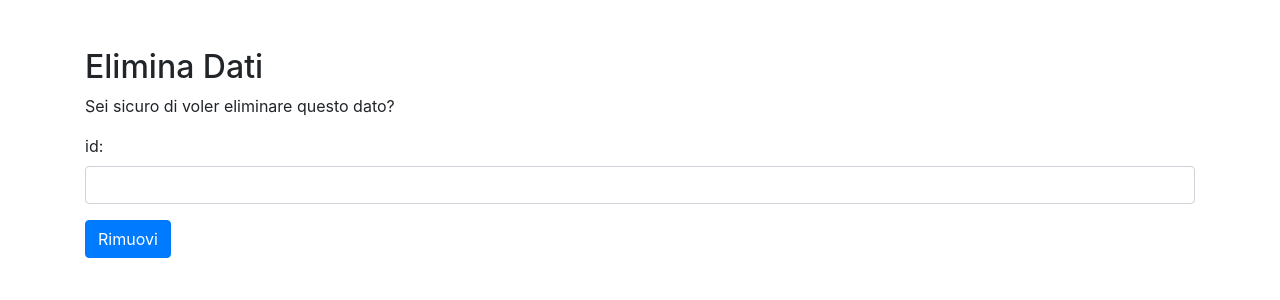
After one commit to FrancescoPagliari1998/progetto_flask, a Flask app: page /delete_book in a window 1280 px wide. The commit adds this page. Shown: the top 300 px of the page. Run offline with Flask 3, Linux system fonts and the light colour scheme; some libraries are stand-ins or nearby versions.

Commit message:
aggiunta modifiche delete book

```diff
--- a/app.py
+++ b/app.py
@@ -101,6 +101,18 @@ def submit_book():
     inserisci_dati(sql, (title, author, genre, publisher, year))
     return redirect(url_for('book'))
 
+@app.route('/delete_book', methods=['GET'])
+def delete_book():
+    return render_template('delete_book.html')
+
+@app.route('/delete_data', methods=['POST'])
+def delete_data():
+    # Ottenere i dati dal form
+    id = request.form['id_']
+    sql = "DELETE FROM book WHERE id = %s"
+    inserisci_dati(sql, (id,))
+    return redirect(url_for('book'))
+
 
 if __name__ == '__main__':
     app.run(debug=True)
--- a/templates/book.html
+++ b/templates/book.html
@@ -14,6 +14,7 @@
         <div class="row">
             <div class="col-md-12">
                 <a href="/add_book" class="btn btn-success mb-3">Aggiungi Libro</a>
+                <a href="/delete_book" class="btn btn-danger mb-3" methods="POST">Elimina Libro</a>
                 <table class="table table-striped">
                     <thead>
                         <tr>
--- /dev/null
+++ b/templates/delete_book.html
@@ -0,0 +1,28 @@
+<!DOCTYPE html>
+<html lang="en">
+<head>
+    <meta charset="UTF-8">
+    <meta name="viewport" content="width=device-width, initial-scale=1.0">
+    <title>Elimina Dati</title>
+    <!-- Includi il CSS di Bootstrap -->
+    <link href="https://stackpath.bootstrapcdn.com/bootstrap/4.5.2/css/bootstrap.min.css" rel="stylesheet">
+</head>
+<body>
+<div class="container mt-5">
+    <h2>Elimina Dati</h2>
+    <p>Sei sicuro di voler eliminare questo dato?</p>
+    <form action="/delete_data" method="POST">
+        <div class="form-group">
+            <label for="id_">id:</label>
+            <input type="text" class="form-control" id="id_" name="id_" required>
+        </div>
+        <button type="submit" class="btn btn-primary">Rimuovi</button>
+    </form>
+</div>
+
+<!-- Includi il JS di Bootstrap e jQuery -->
+<script src="https://code.jquery.com/jquery-3.5.1.slim.min.js"></script>
+<script src="https://cdn.jsdelivr.net/npm/@popperjs/core@2.9.3/dist/umd/popper.min.js"></script>
+<script src="https://stackpath.bootstrapcdn.com/bootstrap/4.5.2/js/bootstrap.min.js"></script>
+</body>
+</html>
```
